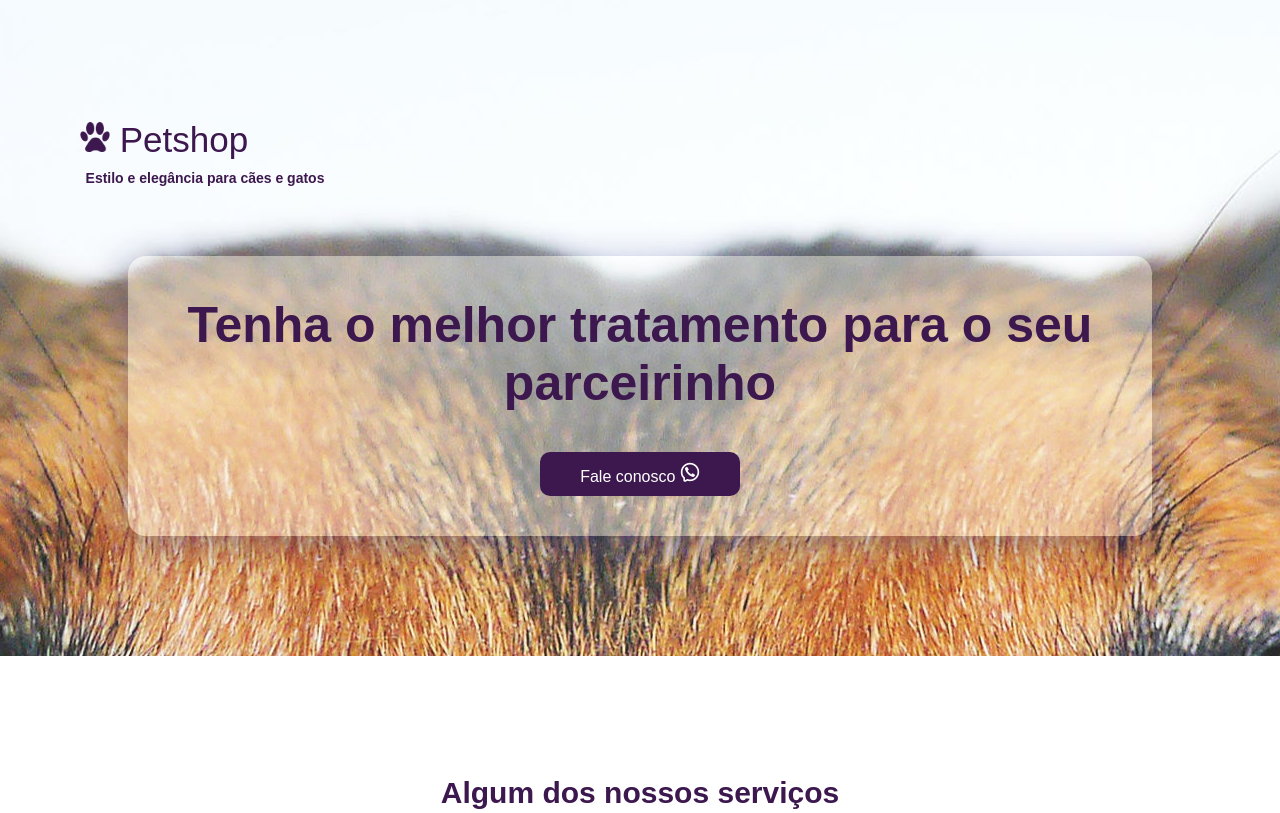
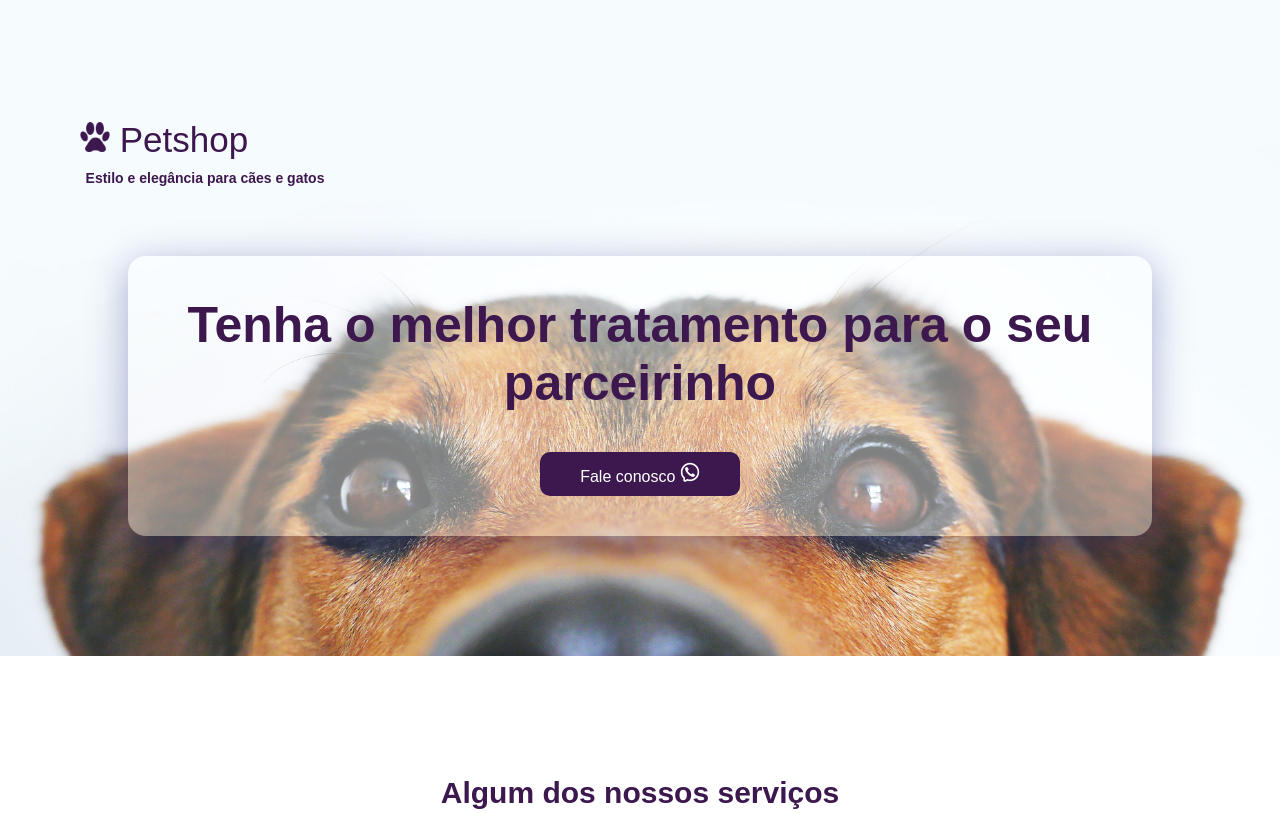
Before and after one commit to CarolinaMoreiraS/petshop, a plain HTML site: page index.html in a window 1280 px wide. Shown: the top 813 px of the page. Drawn offline with Linux system fonts and the light colour scheme.

Commit message:
img
acerto da imagem do banner

```diff
--- a/estilos/style.css
+++ b/estilos/style.css
@@ -26,9 +26,13 @@ h3{
 /*fim do css global*/
 /*inicio css banner*/
 .banner-topo {
-  background-image: url(/imagens/banner-topo.jpg);
+  background-image: url("/imagens/banner-topo.jpg");
   background-position: center;
-  background-position: cover;
+  background-size: cover;
+  background-repeat: no-repeat;
+  padding: 0 0 3 0
+
+
 
 }
 
```
